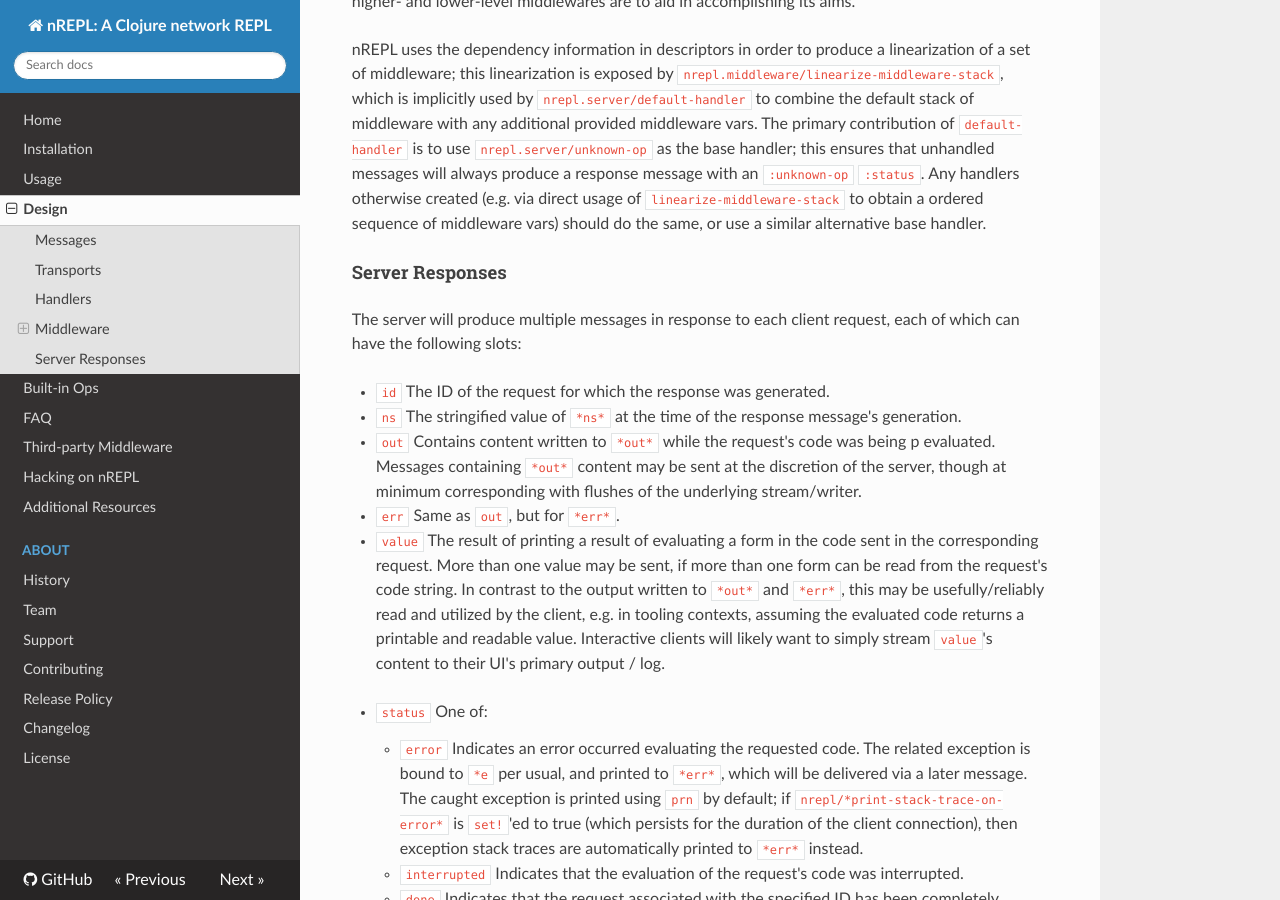
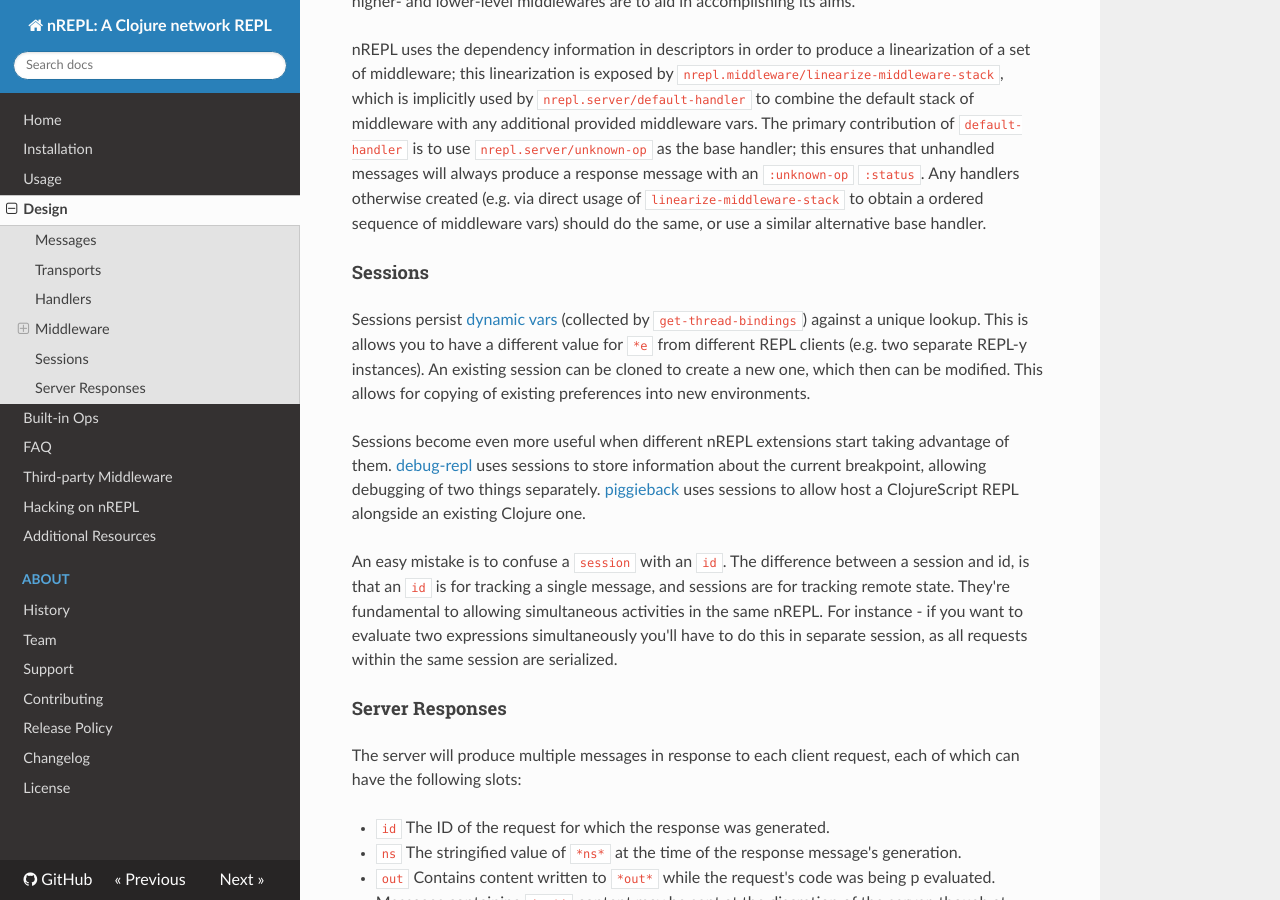
Before and after one commit to nrepl/nrepl, an MkDocs documentation site: the page built from doc/design.md, in a window 1280 px wide and 900 px high, scrolled down 4306 px. Built offline with MkDocs 1.6.1, drawn with Linux system fonts in a browser that asks for light colours; nearby versions of some CDN libraries; old or Windows-style settings are respelled for this version of MkDocs.

Commit message:
Add some basic documentation for sessions

```diff
--- a/doc/design.md
+++ b/doc/design.md
@@ -232,6 +232,32 @@ unhandled messages will always produce a response message with an `:unknown-op`
 `linearize-middleware-stack` to obtain a ordered sequence of middleware vars)
 should do the same, or use a similar alternative base handler.
 
+#### Sessions
+
+Sessions persist [dynamic vars](https://clojure.org/reference/vars)
+(collected by `get-thread-bindings`) against a unique lookup. This is
+allows you to have a different value for `*e` from different REPL
+clients (e.g. two separate REPL-y instances). An existing session can
+be cloned to create a new one, which then can be modified. This allows
+for copying of existing preferences into new environments.
+
+Sessions become even more useful when different nREPL extensions start
+taking advantage of
+them. [debug-repl](https://github.com/gfredericks/debug-repl/) uses
+sessions to store information about the current breakpoint, allowing
+debugging of two things
+separately. [piggieback](https://github.com/nrepl/piggieback) uses
+sessions to allow host a ClojureScript REPL alongside an existing
+Clojure one.
+
+An easy mistake is to confuse a `session` with an `id`. The difference
+between a session and id, is that an `id` is for tracking a single
+message, and sessions are for tracking remote state. They're
+fundamental to allowing simultaneous activities in the same nREPL.
+For instance - if you want to evaluate two expressions simultaneously
+you'll have to do this in separate session, as all requests within the
+same session are serialized.
+
 #### Server Responses
 
 The server will produce multiple messages in response to each client request,
```
